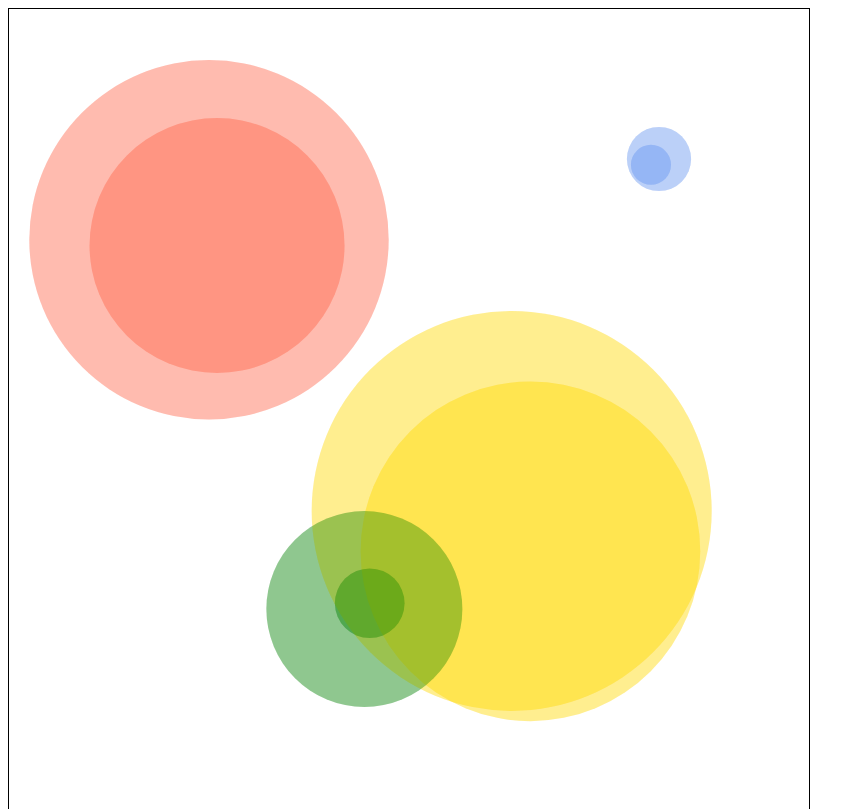
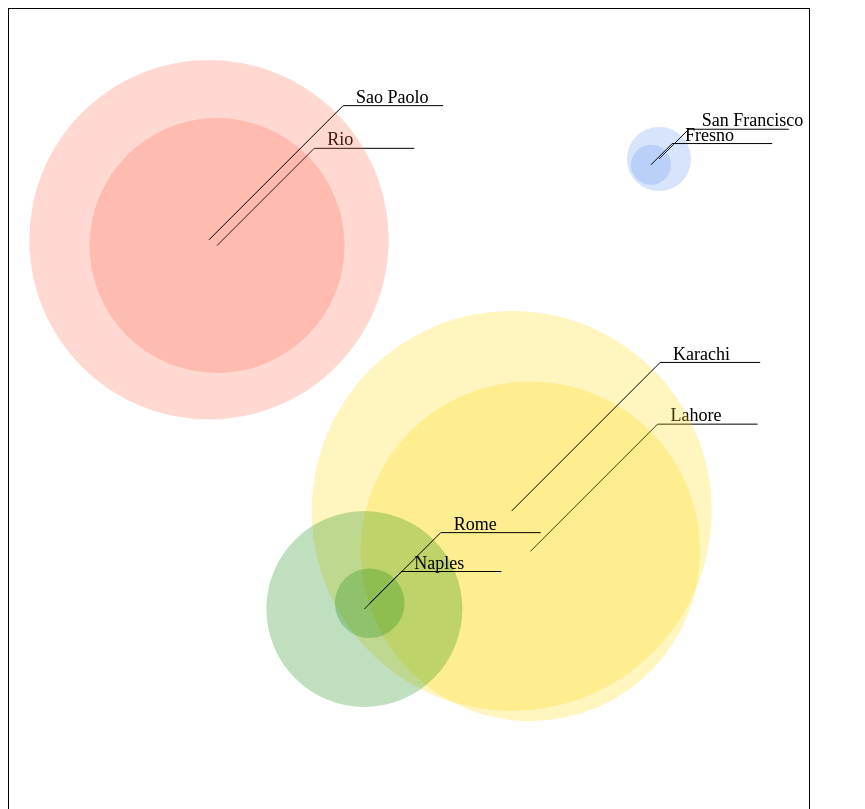
Before and after one commit to chrismlee26/d3-tutorials, a plain HTML site: page part5.html in a window 1280 px wide. Shown: the top 809 px of the page, without its empty margins (0-865 px from the left). Drawn offline with nearby package versions, Linux system fonts and the light colour scheme.

Commit message:
Fix errors with group, redundant code  and display all

```diff
--- a/part5.html
+++ b/part5.html
@@ -7,22 +7,12 @@
   <title>Part 5: Groups</title>
 </head>
 <body>
-  <svg id="svg" width="800" height="800">
-    <!-- <g> -->
-      <!-- <circle></circle>
-      <text></text> -->
-    <!-- </g> -->
-    <!-- <g>
-      <circle></circle>
-      <text></text>
-    </g> -->
-  </svg>
+  <svg id="svg" width="800" height="800"></svg>
 
   <script src="https://d3js.org/d3.v7.min.js"></script>
   <script>
     d3.csv('./data/cities.csv')
       .then(data => {
-        const countries = Array.from(new Set(data.map(d => d.country)))
         const x_extent = d3.extent(data, d => parseFloat(d.x))
         const y_extent = d3.extent(data, d => parseFloat(d.y))
         const popExtent = d3.extent(data, d => parseInt(d.population))
@@ -35,6 +25,8 @@
           .domain(y_extent)
           .range([150, 600])
 
+        const countries = Array.from(new Set(data.map(d => d.country)))
+
         const countryScale = d3.scaleOrdinal()
           .domain(countries)
           .range(['cornflowerblue', 'gold', 'green', 'tomato'])
@@ -42,18 +34,6 @@
         const popScale = d3.scaleSqrt()
           .domain(popExtent)
           .range([20, 200])
-
-        d3.select('#svg')
-          .style('border', '1px solid')
-          .selectAll('circle')
-          .data(data)
-          .enter()
-          .append('circle')
-          .attr('cx', d => xScale(d.x))
-          .attr('cy', d => yScale(d.y))
-          .attr('r', d => popScale(d.population))
-          .attr('fill', d => countryScale(d.country))
-          .attr('opacity', 0.25)
 
         const node = d3.select('#svg') // Store all values from d3.select()
           .style('border', '1px solid')
@@ -65,6 +45,7 @@
         const groups = node
           .append('g')
 
+        // For each group add circles
         groups
           .append('circle')
           .attr('cx', d => xScale(d.x))
@@ -74,16 +55,33 @@
           .attr('opacity', 0.25)
           .attr('fill', d => countryScale(d.country))
 
+        // Create angle variable
+        const angle = Math.PI * 1.75
+
         groups
           .append('text')
-          .text(d => d.name) // set the text
-          .attr('x', d => xScale(d.x))
-          .attr('y', d => yScale(d.y))
-          .style('font-family', 'Helvetica')
+          .text(d => d.label) // set the text
+          .attr('x', d => xScale(d.x) + 20 + (Math.cos(angle) * popScale(d.population)))
+          .attr('y', d => yScale(d.y) + -10 + (Math.sin(angle) * popScale(d.population)))
+          .style('font-family', 'Futura')
           .style('font-size', '18px')
-          .style('color', 'black')
-      })
 
+        // Append lines
+        groups
+          .append('path')
+          .attr('d', d => {
+            const x1 = xScale(d.x)
+            const y1 = yScale(d.y)
+            const x2 = xScale(d.x) + (Math.cos(angle) * (popScale(d.population) + 10))
+            const y2 = yScale(d.y) + (Math.sin(angle) * (popScale(d.population) + 10))
+            const x3 = x2 + 100
+            const y3 = y2
+            return d3.line()([[x1, y1], [x2, y2], [x3, y3]])
+          })
+          .attr('stroke', '#000')
+          .attr('fill', 'none')
+
+        })
   </script>
 </body>
 </html>
```
